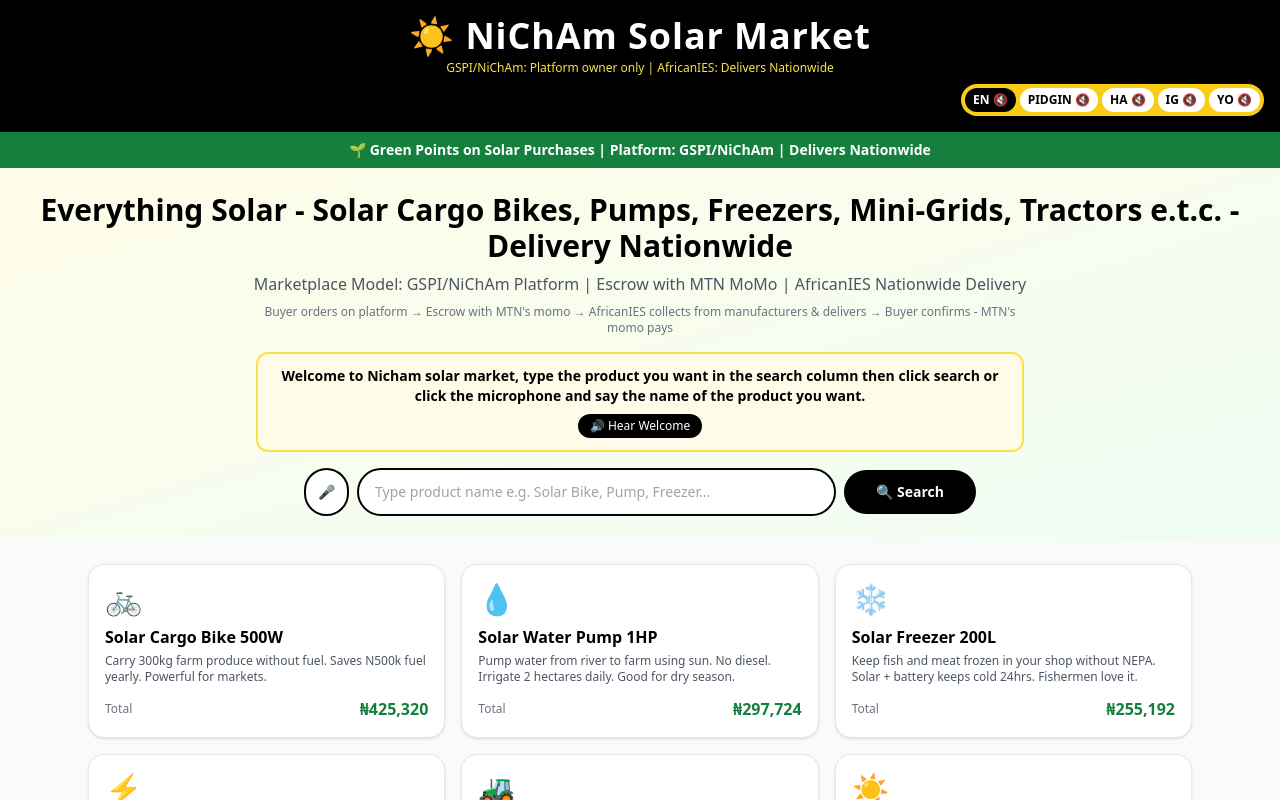
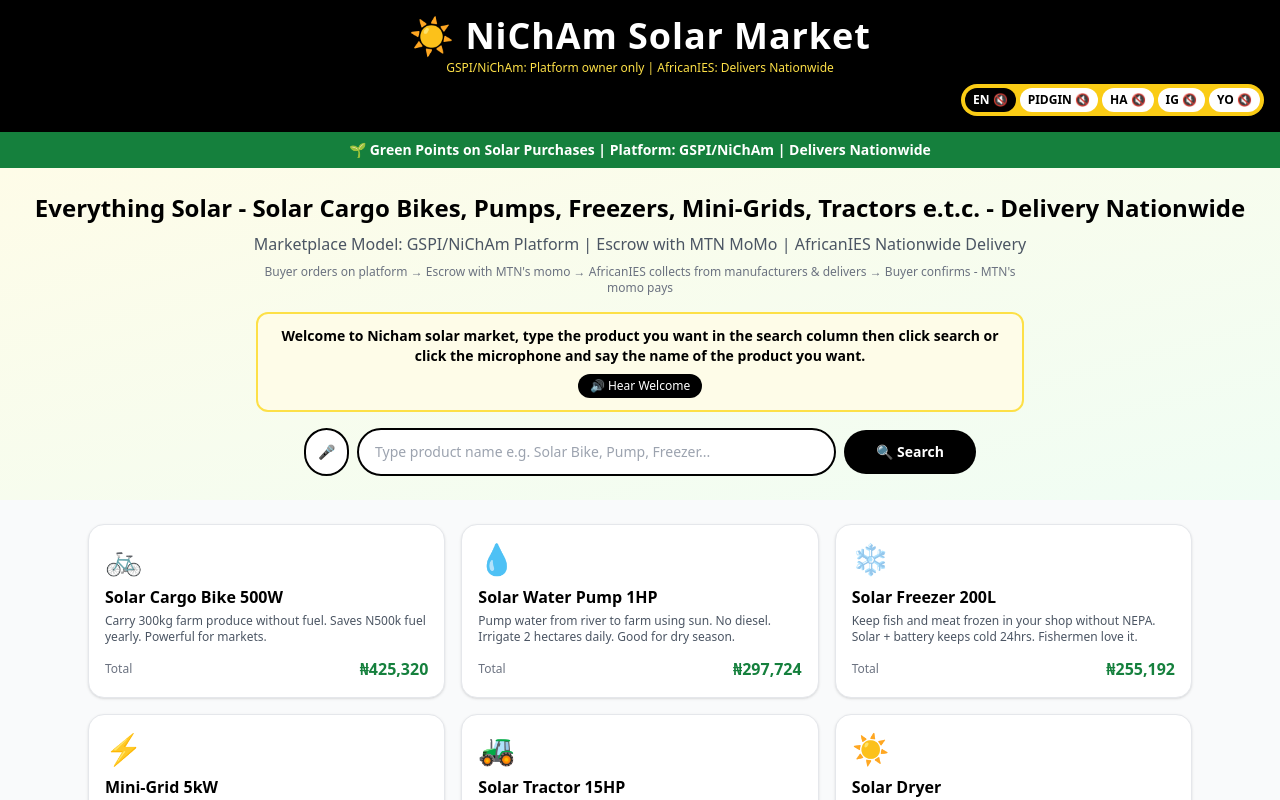
Before and after one commit to gspiassociatesltd/nicham-trade, a Next.js app: page / in a window 1280 px wide. Shown: the top 800 px of the page. Built offline with nearby package versions, Linux system fonts and the light colour scheme.

Commit message:
Add files via upload

```diff
--- a/app/page.tsx
+++ b/app/page.tsx
@@ -101,7 +101,7 @@ export default function Home() {
       </div>
 
       <section className="p-6 text-center bg-gradient-to-br from-yellow-50 to-green-50">
-        <h2 className="text-3xl font-black mb-2">Everything Solar - Solar Cargo Bikes, Pumps, Freezers, Mini-Grids, Tractors e.t.c. - Delivery Nationwide</h2>
+        <h2 className="text-xl md:text-2xl font-bold mb-2">Everything Solar - Solar Cargo Bikes, Pumps, Freezers, Mini-Grids, Tractors e.t.c. - Delivery Nationwide</h2>
         <p className="text-gray-600 mb-2">Marketplace Model: GSPI/NiChAm Platform | Escrow with MTN MoMo | AfricanIES Nationwide Delivery</p>
         <p className="text-xs text-gray-500 max-w-3xl mx-auto">Buyer orders on platform → Escrow with MTN&apos;s momo → AfricanIES collects from manufacturers & delivers → Buyer confirms - MTN&apos;s momo pays</p>
 
--- a/app/product/[id]/page.tsx
+++ b/app/product/[id]/page.tsx
@@ -42,9 +42,9 @@ export default function ProductPage({ params }: { params: { id: string } }) {
     const orders = JSON.parse(localStorage.getItem('nicham_orders') || '[]')
     orders.unshift({ productName: meta.name, total, orderId, date: new Date().toLocaleString() })
     localStorage.setItem('nicham_orders', JSON.stringify(orders))
-    setMsg("Order confirmed! ID: " + orderId + " - Thank you")
+    setMsg("Order confirmed! Your Order ID is " + orderId + " - Thank you for using NiChAm Solar Market. Your order is now in escrow with MTN MoMo. AfricanIES will collect and deliver nationwide.")
     try {
-      const u = new SpeechSynthesisUtterance("Order confirmed. ID " + orderId + ". Thank you for using Nicham Solar Market.")
+      const u = new SpeechSynthesisUtterance("Order confirmed. Your Order ID is " + orderId + ". Thank you for using NiChAm Solar Market. Your order is now in escrow with MTN MoMo. AfricanIES will collect and deliver nationwide. You will be notified.")
       u.lang = "en-NG"
       u.rate = 0.85
       window.speechSynthesis.cancel()
```
